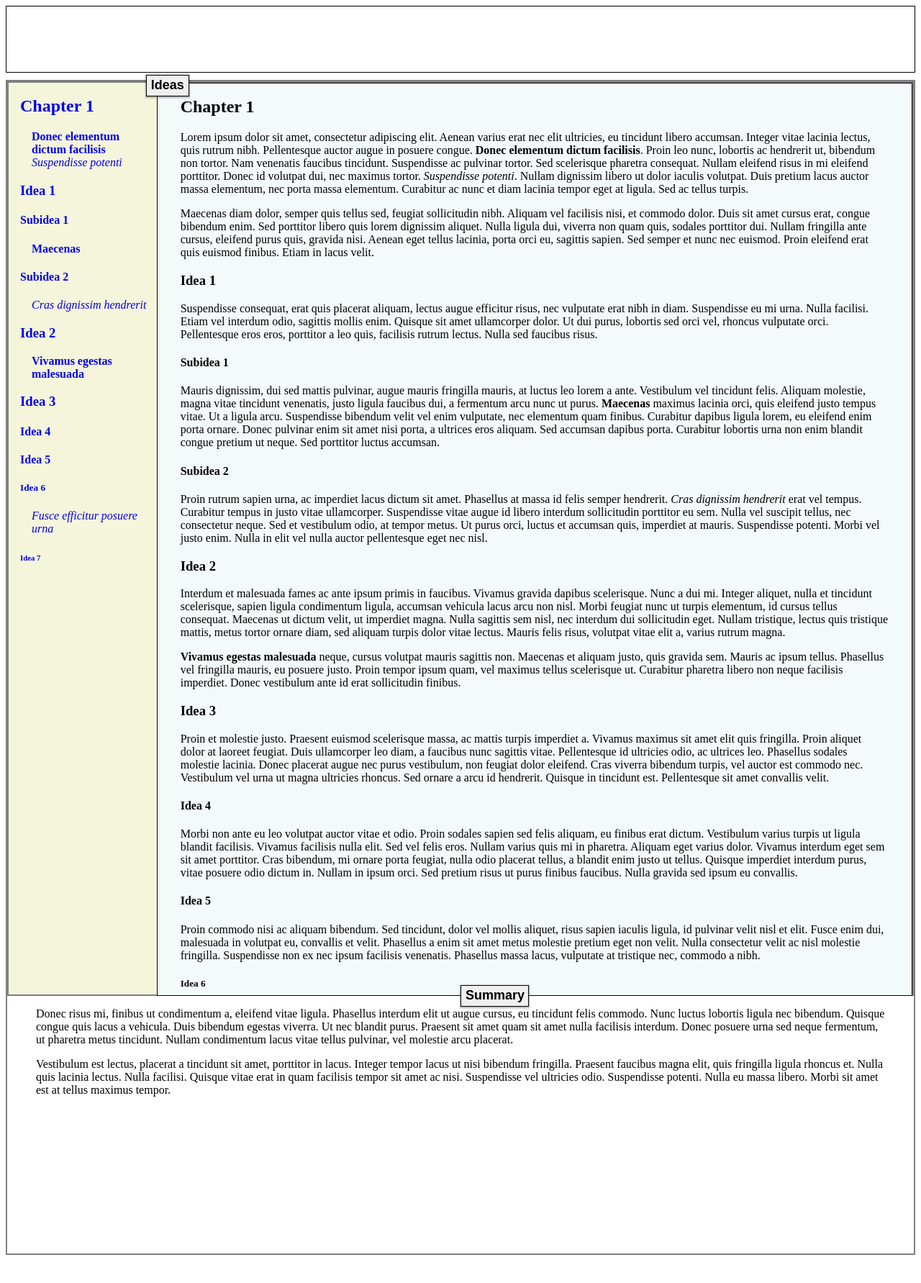
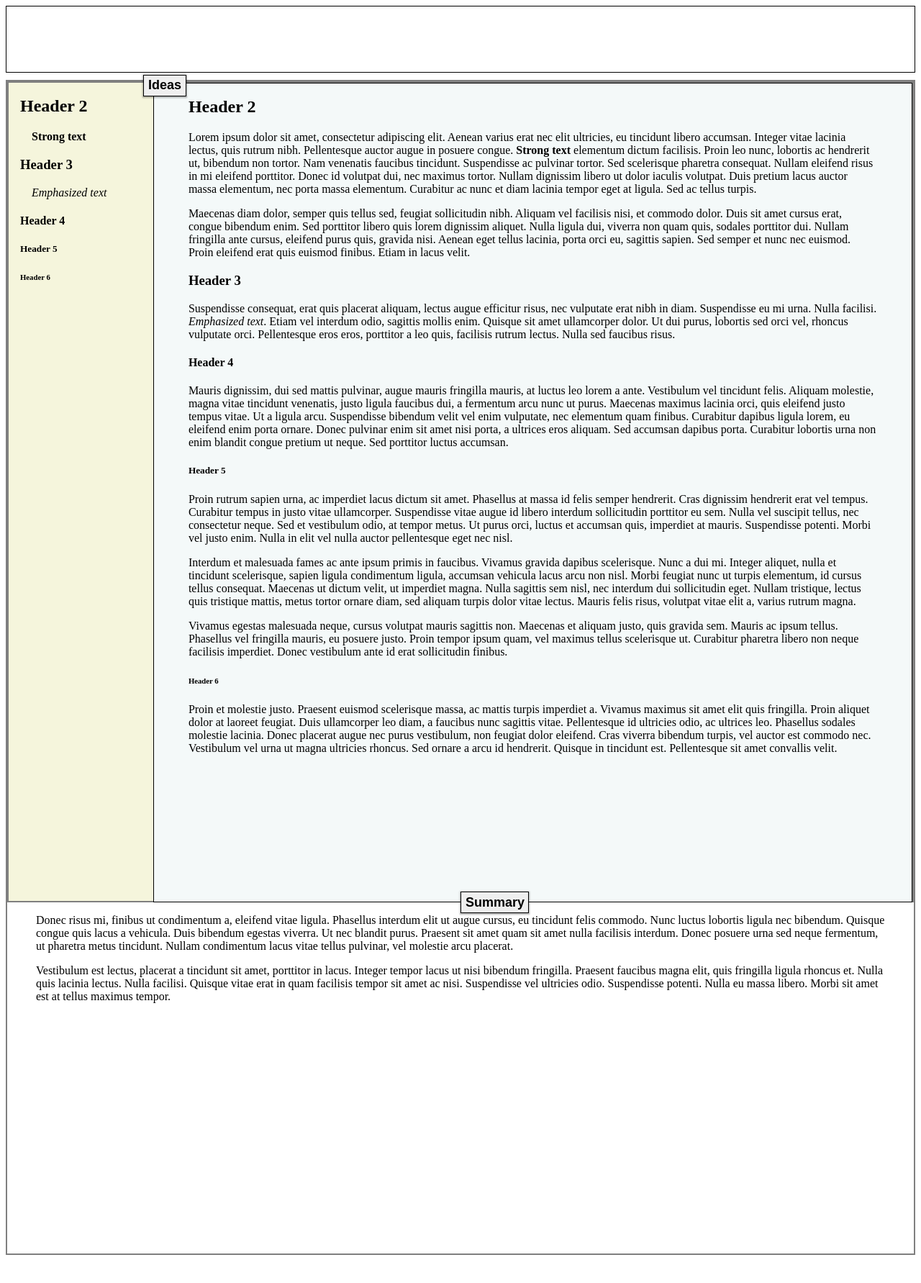
Before and after one commit to kennguyen01/jekyll-cornell-notes, a Jekyll site: the page built from _books/example-book.md, in a window 1280 px wide. Shown: the top 1783 px of the page at 72% size. Built offline with Jekyll 4.4.1, drawn with Linux system fonts in a browser that asks for light colours.

```diff
--- a/_books/example-book.md
+++ b/_books/example-book.md
@@ -7,46 +7,28 @@ title: Example Book
 >
 > Vestibulum est lectus, placerat a tincidunt sit amet, porttitor in lacus. Integer tempor lacus ut nisi bibendum fringilla. Praesent faucibus magna elit, quis fringilla ligula rhoncus et. Nulla quis lacinia lectus. Nulla facilisi. Quisque vitae erat in quam facilisis tempor sit amet ac nisi. Suspendisse vel ultricies odio. Suspendisse potenti. Nulla eu massa libero. Morbi sit amet est at tellus maximus tempor.
 
-## Chapter 1
+## Header 2
 
-Lorem ipsum dolor sit amet, consectetur adipiscing elit. Aenean varius erat nec elit ultricies, eu tincidunt libero accumsan. Integer vitae lacinia lectus, quis rutrum nibh. Pellentesque auctor augue in posuere congue. **Donec elementum dictum facilisis**. Proin leo nunc, lobortis ac hendrerit ut, bibendum non tortor. Nam venenatis faucibus tincidunt. Suspendisse ac pulvinar tortor. Sed scelerisque pharetra consequat. Nullam eleifend risus in mi eleifend porttitor. Donec id volutpat dui, nec maximus tortor. *Suspendisse potenti*. Nullam dignissim libero ut dolor iaculis volutpat. Duis pretium lacus auctor massa elementum, nec porta massa elementum. Curabitur ac nunc et diam lacinia tempor eget at ligula. Sed ac tellus turpis.
+Lorem ipsum dolor sit amet, consectetur adipiscing elit. Aenean varius erat nec elit ultricies, eu tincidunt libero accumsan. Integer vitae lacinia lectus, quis rutrum nibh. Pellentesque auctor augue in posuere congue. **Strong text** elementum dictum facilisis. Proin leo nunc, lobortis ac hendrerit ut, bibendum non tortor. Nam venenatis faucibus tincidunt. Suspendisse ac pulvinar tortor. Sed scelerisque pharetra consequat. Nullam eleifend risus in mi eleifend porttitor. Donec id volutpat dui, nec maximus tortor. Nullam dignissim libero ut dolor iaculis volutpat. Duis pretium lacus auctor massa elementum, nec porta massa elementum. Curabitur ac nunc et diam lacinia tempor eget at ligula. Sed ac tellus turpis.
 
 Maecenas diam dolor, semper quis tellus sed, feugiat sollicitudin nibh. Aliquam vel facilisis nisi, et commodo dolor. Duis sit amet cursus erat, congue bibendum enim. Sed porttitor libero quis lorem dignissim aliquet. Nulla ligula dui, viverra non quam quis, sodales porttitor dui. Nullam fringilla ante cursus, eleifend purus quis, gravida nisi. Aenean eget tellus lacinia, porta orci eu, sagittis sapien. Sed semper et nunc nec euismod. Proin eleifend erat quis euismod finibus. Etiam in lacus velit.
 
-### Idea 1
+### Header 3
 
-Suspendisse consequat, erat quis placerat aliquam, lectus augue efficitur risus, nec vulputate erat nibh in diam. Suspendisse eu mi urna. Nulla facilisi. Etiam vel interdum odio, sagittis mollis enim. Quisque sit amet ullamcorper dolor. Ut dui purus, lobortis sed orci vel, rhoncus vulputate orci. Pellentesque eros eros, porttitor a leo quis, facilisis rutrum lectus. Nulla sed faucibus risus.
+Suspendisse consequat, erat quis placerat aliquam, lectus augue efficitur risus, nec vulputate erat nibh in diam. Suspendisse eu mi urna. Nulla facilisi. *Emphasized text*. Etiam vel interdum odio, sagittis mollis enim. Quisque sit amet ullamcorper dolor. Ut dui purus, lobortis sed orci vel, rhoncus vulputate orci. Pellentesque eros eros, porttitor a leo quis, facilisis rutrum lectus. Nulla sed faucibus risus.
 
-#### Subidea 1
+#### Header 4
 
-Mauris dignissim, dui sed mattis pulvinar, augue mauris fringilla mauris, at luctus leo lorem a ante. Vestibulum vel tincidunt felis. Aliquam molestie, magna vitae tincidunt venenatis, justo ligula faucibus dui, a fermentum arcu nunc ut purus. **Maecenas** maximus lacinia orci, quis eleifend justo tempus vitae. Ut a ligula arcu. Suspendisse bibendum velit vel enim vulputate, nec elementum quam finibus. Curabitur dapibus ligula lorem, eu eleifend enim porta ornare. Donec pulvinar enim sit amet nisi porta, a ultrices eros aliquam. Sed accumsan dapibus porta. Curabitur lobortis urna non enim blandit congue pretium ut neque. Sed porttitor luctus accumsan.
+Mauris dignissim, dui sed mattis pulvinar, augue mauris fringilla mauris, at luctus leo lorem a ante. Vestibulum vel tincidunt felis. Aliquam molestie, magna vitae tincidunt venenatis, justo ligula faucibus dui, a fermentum arcu nunc ut purus. Maecenas maximus lacinia orci, quis eleifend justo tempus vitae. Ut a ligula arcu. Suspendisse bibendum velit vel enim vulputate, nec elementum quam finibus. Curabitur dapibus ligula lorem, eu eleifend enim porta ornare. Donec pulvinar enim sit amet nisi porta, a ultrices eros aliquam. Sed accumsan dapibus porta. Curabitur lobortis urna non enim blandit congue pretium ut neque. Sed porttitor luctus accumsan.
 
-#### Subidea 2
+##### Header 5
 
-Proin rutrum sapien urna, ac imperdiet lacus dictum sit amet. Phasellus at massa id felis semper hendrerit. *Cras dignissim hendrerit* erat vel tempus. Curabitur tempus in justo vitae ullamcorper. Suspendisse vitae augue id libero interdum sollicitudin porttitor eu sem. Nulla vel suscipit tellus, nec consectetur neque. Sed et vestibulum odio, at tempor metus. Ut purus orci, luctus et accumsan quis, imperdiet at mauris. Suspendisse potenti. Morbi vel justo enim. Nulla in elit vel nulla auctor pellentesque eget nec nisl.
-
-### Idea 2
+Proin rutrum sapien urna, ac imperdiet lacus dictum sit amet. Phasellus at massa id felis semper hendrerit. Cras dignissim hendrerit erat vel tempus. Curabitur tempus in justo vitae ullamcorper. Suspendisse vitae augue id libero interdum sollicitudin porttitor eu sem. Nulla vel suscipit tellus, nec consectetur neque. Sed et vestibulum odio, at tempor metus. Ut purus orci, luctus et accumsan quis, imperdiet at mauris. Suspendisse potenti. Morbi vel justo enim. Nulla in elit vel nulla auctor pellentesque eget nec nisl.
 
 Interdum et malesuada fames ac ante ipsum primis in faucibus. Vivamus gravida dapibus scelerisque. Nunc a dui mi. Integer aliquet, nulla et tincidunt scelerisque, sapien ligula condimentum ligula, accumsan vehicula lacus arcu non nisl. Morbi feugiat nunc ut turpis elementum, id cursus tellus consequat. Maecenas ut dictum velit, ut imperdiet magna. Nulla sagittis sem nisl, nec interdum dui sollicitudin eget. Nullam tristique, lectus quis tristique mattis, metus tortor ornare diam, sed aliquam turpis dolor vitae lectus. Mauris felis risus, volutpat vitae elit a, varius rutrum magna.
 
-**Vivamus egestas malesuada** neque, cursus volutpat mauris sagittis non. Maecenas et aliquam justo, quis gravida sem. Mauris ac ipsum tellus. Phasellus vel fringilla mauris, eu posuere justo. Proin tempor ipsum quam, vel maximus tellus scelerisque ut. Curabitur pharetra libero non neque facilisis imperdiet. Donec vestibulum ante id erat sollicitudin finibus.
+Vivamus egestas malesuada neque, cursus volutpat mauris sagittis non. Maecenas et aliquam justo, quis gravida sem. Mauris ac ipsum tellus. Phasellus vel fringilla mauris, eu posuere justo. Proin tempor ipsum quam, vel maximus tellus scelerisque ut. Curabitur pharetra libero non neque facilisis imperdiet. Donec vestibulum ante id erat sollicitudin finibus.
 
-### Idea 3
+###### Header 6
 
 Proin et molestie justo. Praesent euismod scelerisque massa, ac mattis turpis imperdiet a. Vivamus maximus sit amet elit quis fringilla. Proin aliquet dolor at laoreet feugiat. Duis ullamcorper leo diam, a faucibus nunc sagittis vitae. Pellentesque id ultricies odio, ac ultrices leo. Phasellus sodales molestie lacinia. Donec placerat augue nec purus vestibulum, non feugiat dolor eleifend. Cras viverra bibendum turpis, vel auctor est commodo nec. Vestibulum vel urna ut magna ultricies rhoncus. Sed ornare a arcu id hendrerit. Quisque in tincidunt est. Pellentesque sit amet convallis velit.
-
-#### Idea 4
-
-Morbi non ante eu leo volutpat auctor vitae et odio. Proin sodales sapien sed felis aliquam, eu finibus erat dictum. Vestibulum varius turpis ut ligula blandit facilisis. Vivamus facilisis nulla elit. Sed vel felis eros. Nullam varius quis mi in pharetra. Aliquam eget varius dolor. Vivamus interdum eget sem sit amet porttitor. Cras bibendum, mi ornare porta feugiat, nulla odio placerat tellus, a blandit enim justo ut tellus. Quisque imperdiet interdum purus, vitae posuere odio dictum in. Nullam in ipsum orci. Sed pretium risus ut purus finibus faucibus. Nulla gravida sed ipsum eu convallis.
-
-#### Idea 5
-
-Proin commodo nisi ac aliquam bibendum. Sed tincidunt, dolor vel mollis aliquet, risus sapien iaculis ligula, id pulvinar velit nisl et elit. Fusce enim dui, malesuada in volutpat eu, convallis et velit. Phasellus a enim sit amet metus molestie pretium eget non velit. Nulla consectetur velit ac nisl molestie fringilla. Suspendisse non ex nec ipsum facilisis venenatis. Phasellus massa lacus, vulputate at tristique nec, commodo a nibh.
-
-##### Idea 6
-
-Nam tincidunt eleifend euismod. *Fusce efficitur posuere urna*, eget blandit felis maximus ut. Vestibulum ligula velit, facilisis eget imperdiet ac, lacinia sit amet metus. Donec condimentum nisi et fringilla tempor. Ut quis tempus lorem. Nam volutpat massa ipsum, sed hendrerit arcu rhoncus et. In non egestas magna. Phasellus pellentesque, justo sit amet luctus mollis, justo dui semper turpis, ac sagittis libero nulla sed felis. Donec at faucibus magna, eget varius nibh. Aliquam ullamcorper dui sit amet neque cursus tempus. Duis lorem ex, dictum varius ipsum ac, sollicitudin porttitor massa. Fusce imperdiet pretium fringilla. Phasellus eu ante sed erat malesuada eleifend. Aliquam erat volutpat.
-
-###### Idea 7
-
-Nulla fringilla tincidunt sem, non hendrerit dui malesuada nec. Phasellus sit amet arcu id diam tincidunt suscipit. Curabitur hendrerit ipsum vitae placerat luctus. Phasellus ultrices porttitor lectus ut laoreet. Suspendisse posuere bibendum nisi. Cras auctor aliquet risus ac interdum. In maximus porttitor lobortis. Ut pellentesque iaculis quam, eget tempus leo semper et. Sed vehicula vitae erat vitae tempus. Aenean at facilisis magna. Nam ultricies euismod purus eget viverra. Aliquam nisi ante, lacinia eu pretium eu, fermentum a tellus. Maecenas metus massa, convallis et nisl nec, pulvinar varius nunc. Nunc at dui aliquam, tempus nisi non, condimentum mauris. Curabitur non vulputate urna. Maecenas in nisl eros.
--- a/scripts/book.js
+++ b/scripts/book.js
@@ -75,6 +75,28 @@ const ideaLinks = () => {
   }
 }
 
+/**
+ * Highlight text in note when user clicks on idea link
+ */
+const animateLink = () => {
+  let idea = document.querySelectorAll('.idea a');
+
+  idea.forEach(link => {
+    link.addEventListener('click', () => {
+      let id = link.href.split('#')[1];
+      let ele = document.querySelector(`#${id}`);
+
+      // Change background color
+      ele.animate([
+        // Keyframes
+        { background: '#f4f9f9' },
+        { background: 'yellow' },
+        { background: '#f4f9f9' }
+      ], 2000);
+    });
+  });
+}
+
 (function() {
   // Toggle collapsible areas
   ideaToggle();
@@ -83,7 +105,8 @@ const ideaLinks = () => {
   // Display blockquote in summary area
   writeSum();
 
-  // Display links in idea area
+  // Create idea links
   addId();
   ideaLinks();
+  animateLink();
 })();
--- a/styles/book.css
+++ b/styles/book.css
@@ -47,12 +47,12 @@
 ===NAV===
 */
 
+/* Navigation grid */
 .book-nav {
   height: 5vh;
   margin-bottom: 10px;
   border: 1px solid black;
 }
-
 
 /*
 ===IDEAS===
@@ -79,9 +79,11 @@
   z-index: 0;
   display: inline-block;
   text-decoration: none;
+  color: black;
 }
 .idea a:hover {
   transform: scale(1.05);
+  color: blue;
 }
 .idea strong, .idea em {
   padding-left: 1em;
@@ -106,11 +108,11 @@ not get clipped by overflow from idea area
   cursor: pointer;
   font-size: 18px;
   font-weight: bold;
-  transform: translateX(-80%) translateY(-40%);
+  transform: translateX(-105%) translateY(-40%);
   transition: 0.3s ease;
 }
 .idea-btn:hover {
-  transform: scale(1.1) translateX(-80%) translatey(-40%);
+  transform: scale(1.1) translateX(-105%) translatey(-40%);
   border: 1px solid darkturquoise;
   transition: 0.3s ease;
   color: darkturquoise;
@@ -121,7 +123,7 @@ not get clipped by overflow from idea area
 .note {
   width: 85%;
   height: 100%;
-  padding: 0 2em;
+  padding: 0 3em;
   overflow-y: auto;
   transition: 1s ease;
   border: 1px solid black;
```
Also changed, not shown: _layouts/book.html (line endings or trailing spaces).
